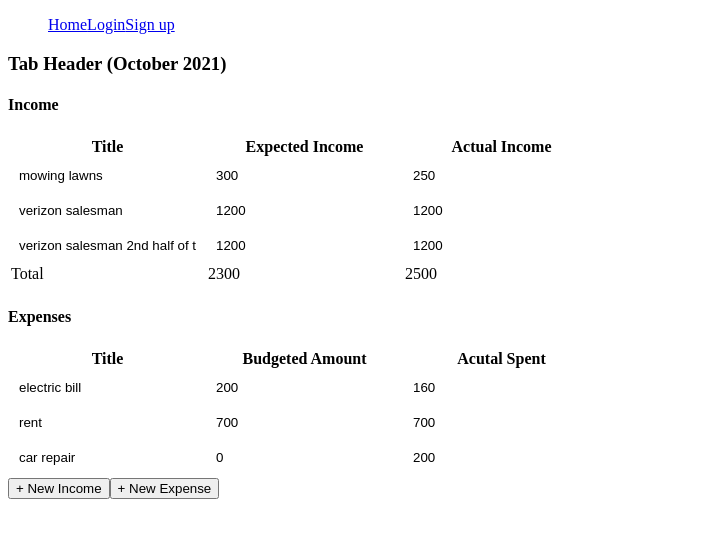
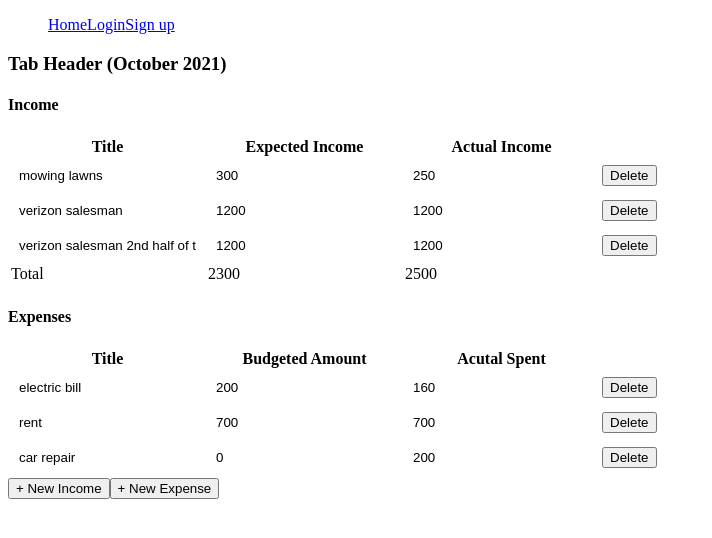
Before and after one commit to Leepzig/personal-finance, a React (Create React App) app: page / in a window 1280 px wide. Shown: the top 538 px of the page, without its empty margins (0-712 px from the left). Built offline with nearby package versions, Linux system fonts and the light colour scheme.

Commit message:
working commit before trying to change to material ui

```diff
--- a/package.json
+++ b/package.json
@@ -3,6 +3,9 @@
   "version": "0.1.0",
   "private": true,
   "dependencies": {
+    "@emotion/react": "^11.4.1",
+    "@emotion/styled": "^11.3.0",
+    "@mui/material": "^5.0.3",
     "@testing-library/jest-dom": "^5.14.1",
     "@testing-library/react": "^11.2.7",
     "@testing-library/user-event": "^12.8.3",
--- a/src/components/dynamic/Transaction.js
+++ b/src/components/dynamic/Transaction.js
@@ -8,13 +8,13 @@ const Transaction = ( {transaction} ) => {
         actual: transaction.actual
     })
 
-
+//MAke it so that on focus for the <tr> the delete button appears
     return (
         <tr>
             <td><input className="transaction-line" aria-label="Field name" type="text" name="name" value={form.name} onChange={handleFormChange}/></td>
             <td><input className="transaction-line" aria-label="Field name" type="text" name="budgeted" value={form.budgeted} onChange={handleFormChange}/></td>
             <td><input className="transaction-line" aria-label="Field name" type="text" name="actual" value={form.actual} onChange={handleFormChange}/></td>
-            {/* <td><input aria-label="Field name" type="button" placeholder="Delete Transaction"/></td> */}
+            <td><input aria-label="Field name" type="button" value="Delete" /></td>
         </tr>
     )
 }
```
Also changed, not shown: 1 other file (tests, documents, lock files or other folders).
